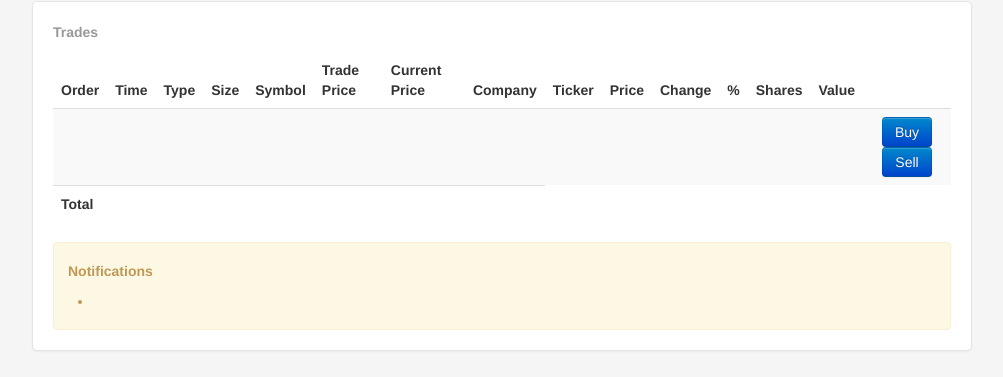
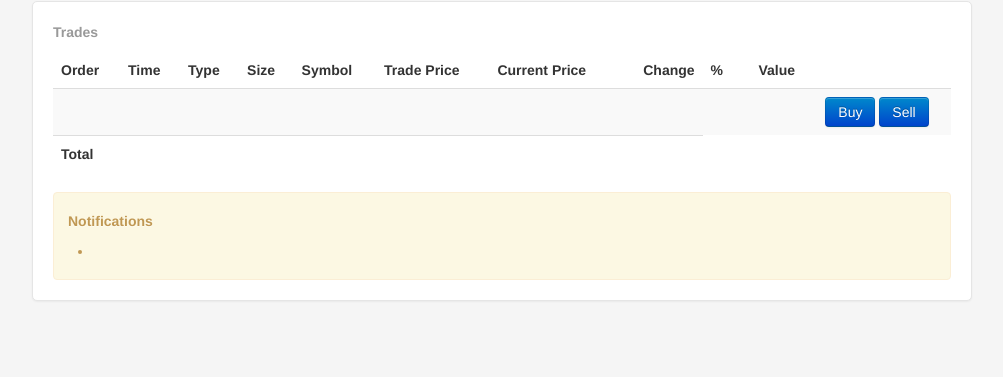
Before and after one commit to swastikajamwal/ets, a web app: page /traditional in a window 1280 px wide. Shown: the part 423-800 px from the top of the page, without its empty margins (138-1141 px from the left). Run offline with its HTML, style and script files only (its server is not run), Linux system fonts and the light colour scheme; data that the repository does not hold is empty.

Commit message:
added js changes

```diff
--- a/src/main/java/com/fintek/ets/PortfolioPosition.java
+++ b/src/main/java/com/fintek/ets/PortfolioPosition.java
@@ -28,7 +28,7 @@ public class PortfolioPosition {
 		this.price = price;
 
 		this.ticker = symbol;
-		this.shares = 0;
+		this.shares = (int) size;
 		this.company = symbol;
 		this.updateTime = System.currentTimeMillis();
 	}
@@ -72,7 +72,7 @@ public class PortfolioPosition {
 
 	@Override
 	public String toString() {
-		return "PortfolioPosition [order=" + this.order + ", company=" + this.company + ", ticker=" + this.ticker
+		return "PortfolioPosition [order=" + this.order + ", symbol=" + this.symbol + ", company=" + this.company + ", ticker=" + this.ticker
 				+ ", price=" + this.price + ", shares=" + this.shares + "]";
 	}
 
--- a/src/main/webapp/traditional/index.html
+++ b/src/main/webapp/traditional/index.html
@@ -73,12 +73,12 @@
               <th>Symbol</th>
               <th>Trade Price</th>
               <th>Current Price</th>
-              <th>Company</th>
+              <!-- th>Company</th>
               <th>Ticker</th>
-              <th class="number">Price</th>
+              <th class="number">Price</th-->
               <th class="number">Change</th>
               <th>%</th>
-              <th class="number">Shares</th>
+              <!-- th class="number">Shares</th-->
               <th class="number">Value</th>
               <th></th>
             </tr>
@@ -87,17 +87,17 @@
             <tr>
               <td data-bind="text: order"></td>
               <td data-bind="text: updateTime"></td>
-              <td data-bind="text: side"></td>
+              <td data-bind="text: type"></td>
               <td data-bind="text: size"></td>
               <td data-bind="text: symbol"></td>
-              <td data-bind="text: tradePrice"></td>
-              <td></td>
-              <td data-bind="text: company"></td>
+              <td data-bind="text: price"></td>
+              <td data-bind="text: currentPrice"></td>
+              <!-- td data-bind="text: company"></td>
               <td data-bind="text: ticker"></td>
-              <td data-bind="text: formattedPrice" class="number"></td>
+              <td data-bind="text: formattedPrice" class="number"></td-->
               <td data-bind="text: change, style: {color: change() < 0 ? 'red' : 'green'}" class="number"></td>
               <td data-bind="html: arrow" class="icon"></td>
-              <td data-bind="text: shares" class="number"></td>
+              <!-- td data-bind="text: shares" class="number"></td-->
               <td data-bind="text: formattedValue" class="number"></td>
               <td class="trade-buttons">
                 <button class="btn btn-primary" data-bind="click: $root.trade().showBuy">Buy</button>
```
Also changed, not shown: src/main/webapp/traditional/portfolio.js (+39 -7 lines).
